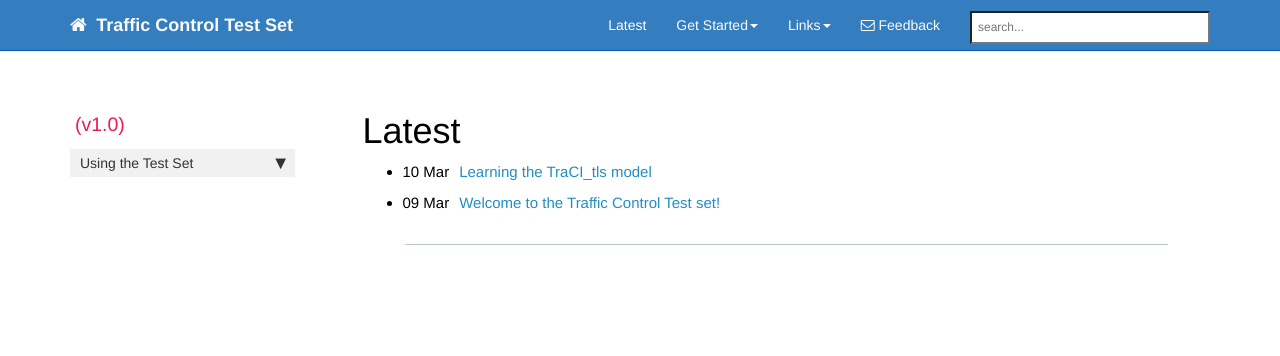
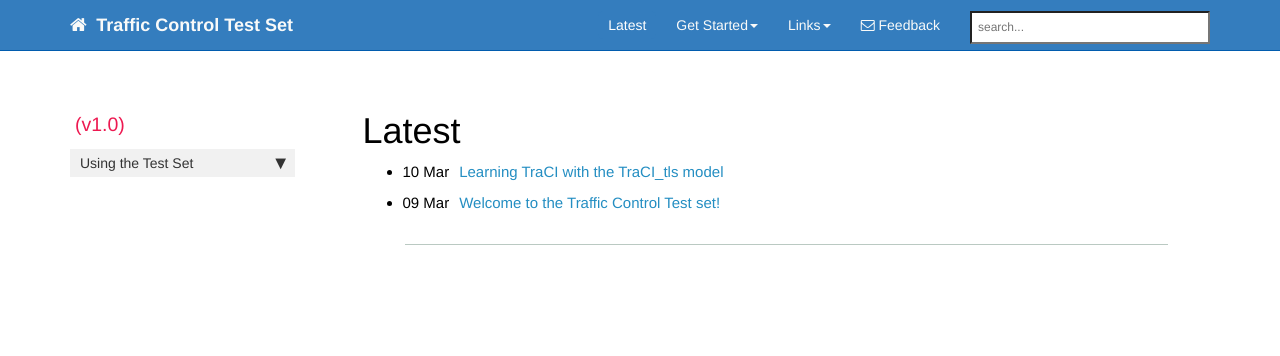
Before and after one commit to intelaligent/tctb, a Jekyll site: the page built from docs/pages/news/news_archive.html, in a window 1280 px wide. Shown: the top 356 px of the page. Built offline with Jekyll 4.4.1, drawn with Linux system fonts in a browser that asks for light colours; nearby versions of some CDN libraries; comment, search, counter and statistics services are not loaded.

Commit message:
minor edit

```diff
--- a/docs/_posts/2017-03-10-learning-the-traci-tls-sumo-model.md
+++ b/docs/_posts/2017-03-10-learning-the-traci-tls-sumo-model.md
@@ -1,5 +1,5 @@
 ---
-title:  "Learning the TraCI_tls model"
+title:  "Learning TraCI with the TraCI_tls model"
 categories: notes
 author: Bo Gao
 sidebar: p1_sidebar
```
Also changed, not shown: other parts of docs/_posts/2017-03-10-learning-the-traci-tls-sumo-model.md (+1 -1 lines).
